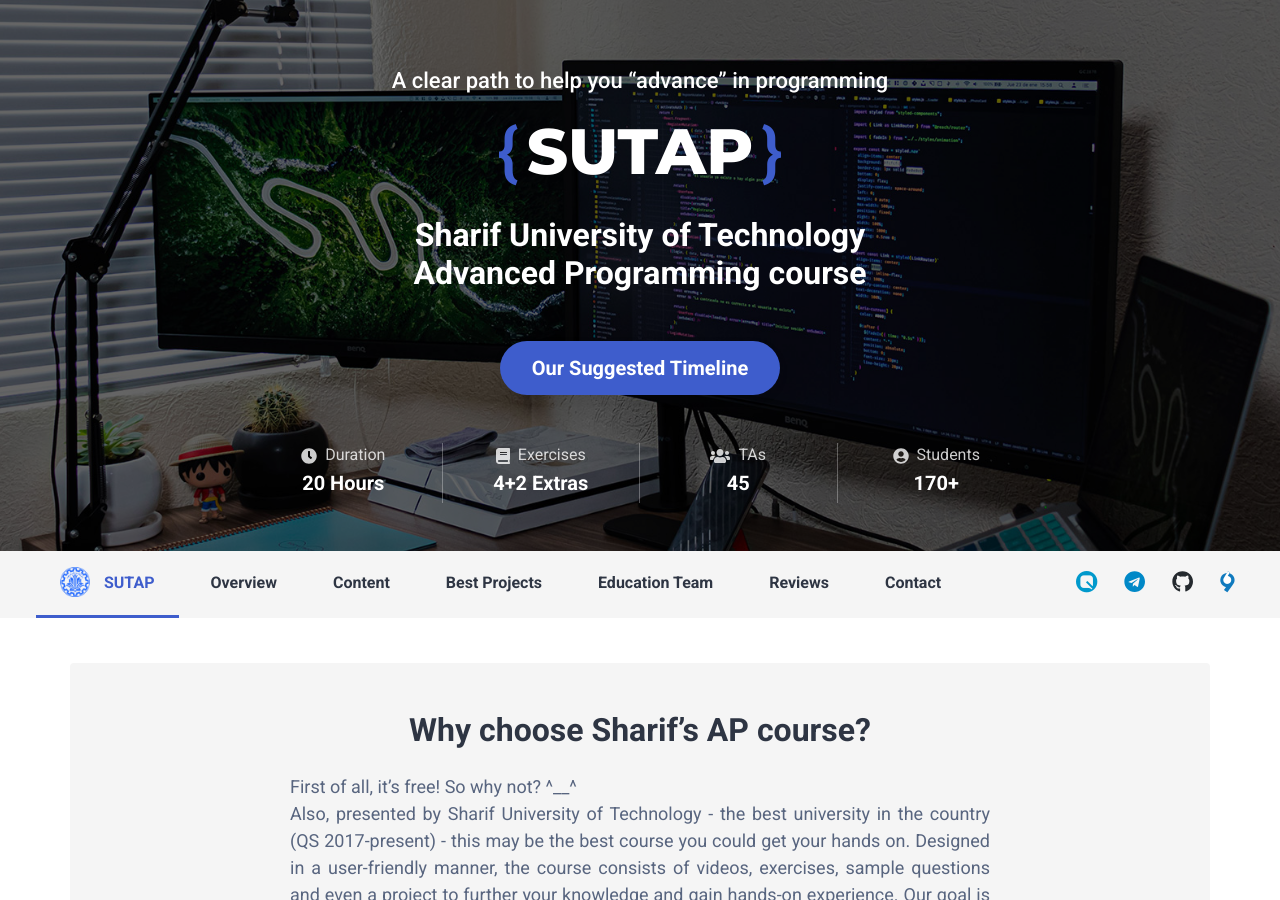
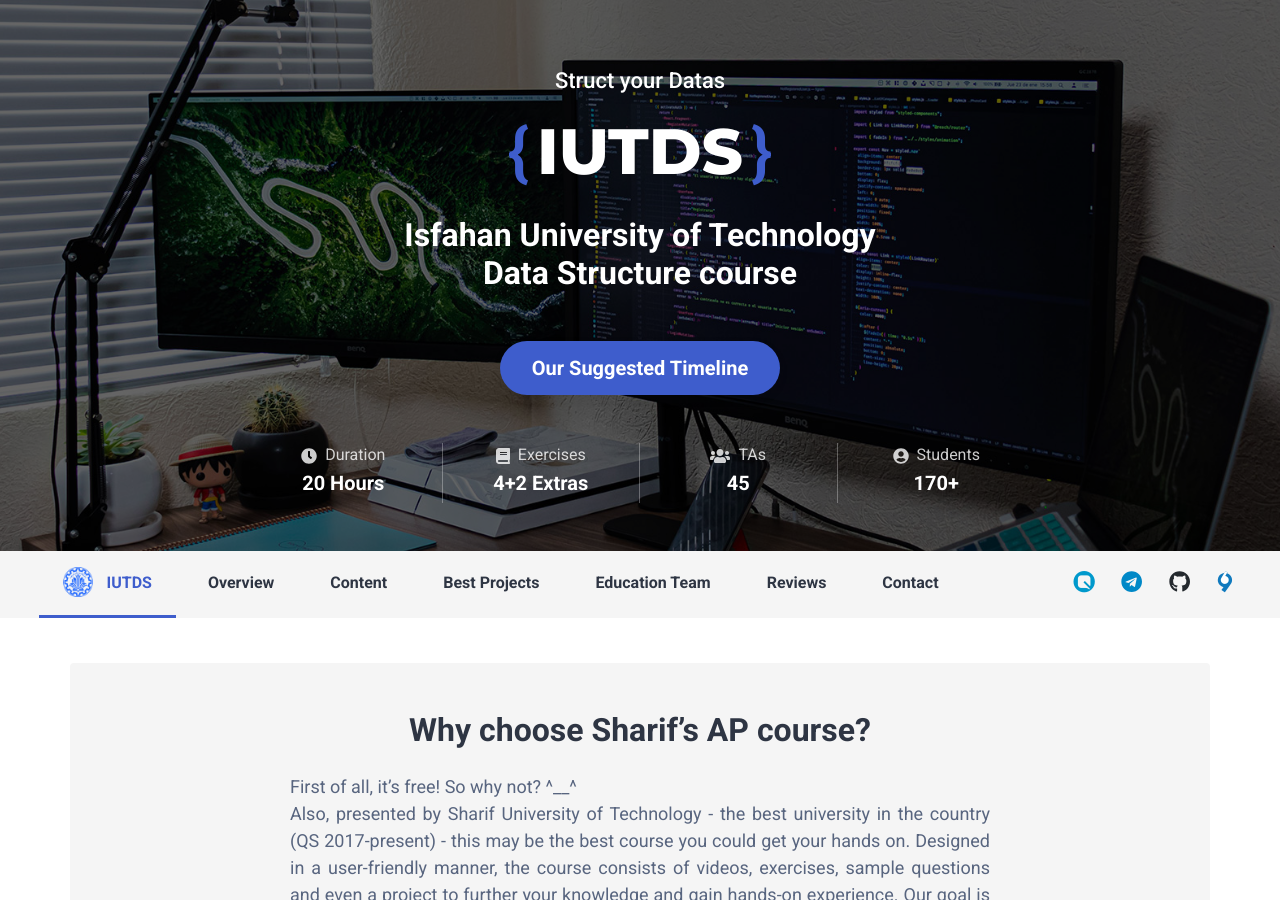
Before and after one commit to IUT-Ds/webpage, a Jekyll site: the page built from index.html, in a window 1280 px wide and 900 px high. Built offline with Jekyll 4.4.1, drawn with Linux system fonts in a browser that asks for light colours; some web fonts are replaced; comment, search, counter and statistics services are not loaded.

Commit message:
header chage

```diff
--- a/_config.yml
+++ b/_config.yml
@@ -1,11 +1,11 @@
-pretext: A clear path to help you “advance” in programming
-title: SUTAP
-description: Sharif University of Technology Advanced Programming course
-university: Sharif University of Technology
-course: Advanced Programming course
-authors: Ahmad Salimi, Hamila Mailee
+pretext: Struct your Datas
+title: IUTDS
+description: Isfahan University of Technology Data Structure course
+university: Isfahan University of Technology
+course: Data Structure course
+authors: Dr.Samaneh Hoseini , MohammadMahdi Barghi
 
-course_videos: 80+
-course_duration: 72
+course_videos: 60+
+course_duration: 60
 course_lessons: 20
-course_resources: 40+
+course_resources: 30+
```
